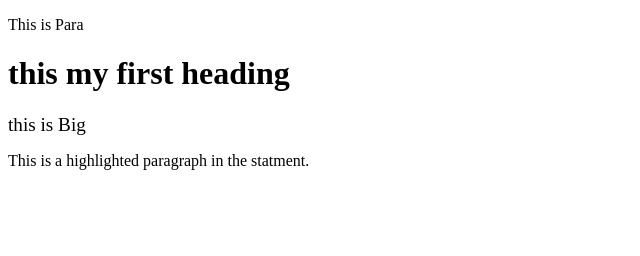
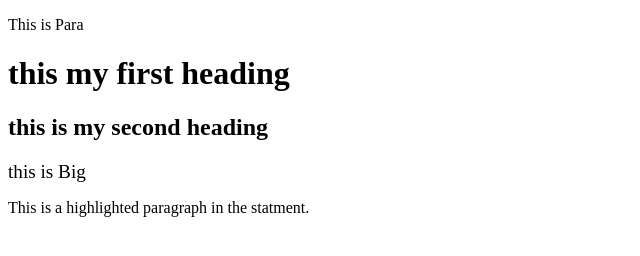
Before and after one commit to irfanbukharee/hmtl-3, a plain HTML site: page index.html in a window 1280 px wide. Shown: the whole page, without its empty margins (0-640 px from the left). Drawn offline with Linux system fonts and the light colour scheme.

Commit message:
changed for h2 tag

```diff
--- a/index.html
+++ b/index.html
@@ -9,6 +9,7 @@
     <div>
         <p>This is Para</p>
         <h1>this my first heading</h1>
+        <h2>this is my second heading</h2>
         <big>this is Big</big>
     </div>
     <p>This is a <span class="highlighted">highlighted</span> paragraph in the statment. </p>
```
